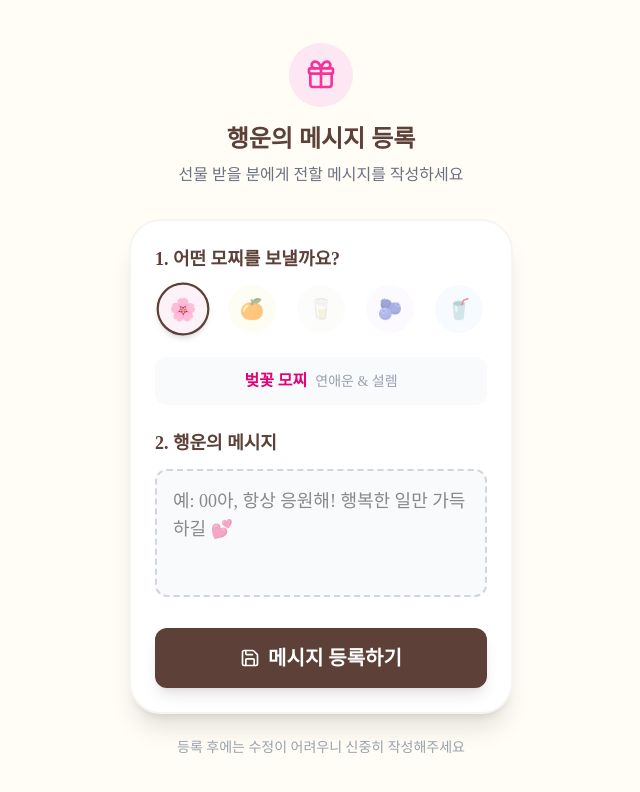
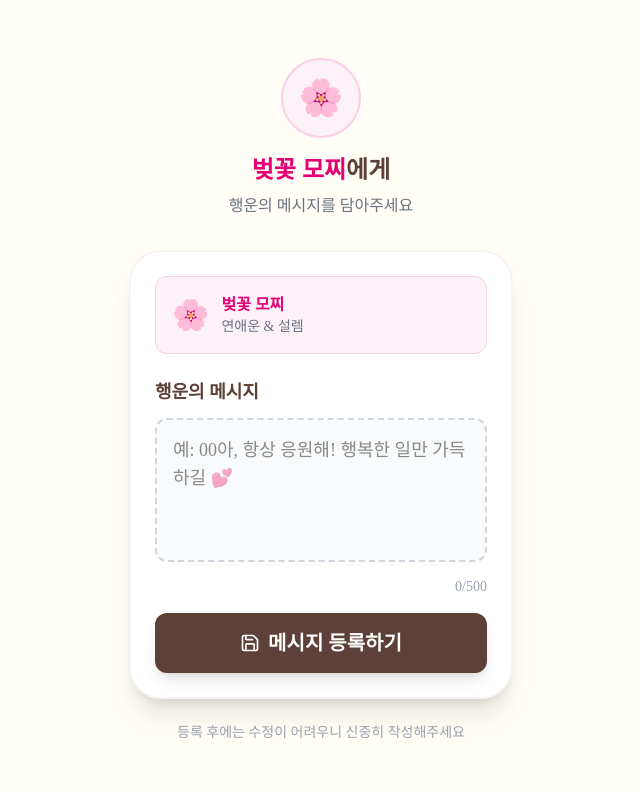
Before and after one commit to lynlog0511-glitch/teaparty, a Next.js app: page /setup/1 in a window 1280 px wide. Shown: the top 792 px of the page, without its empty margins (319-959 px from the left). Built offline with nearby package versions, Linux system fonts and the light colour scheme; no server answers; the database is empty; a web font is replaced by a local one.

Commit message:
feat: setup 페이지 색상 자동 선택 (URL 파라미터)

```diff
--- a/src/app/setup/[id]/page.tsx
+++ b/src/app/setup/[id]/page.tsx
@@ -1,7 +1,7 @@
 'use client';
 
 import { useState, useEffect } from 'react';
-import { useParams } from 'next/navigation';
+import { useParams, useSearchParams } from 'next/navigation';
 import { supabase } from '../../../utils/supabaseClient';
 import { motion } from 'framer-motion';
 import { Gift, Check, Sparkles, Save } from 'lucide-react';
@@ -9,11 +9,21 @@ import { fortunes, FortuneTheme } from '../../../data/fortunes';
 
 export default function SetupPage() {
   const params = useParams();
+  const searchParams = useSearchParams();
+
   const rabbitId = params.id as string;
+  const colorParam = searchParams.get('color') as FortuneTheme | null;
+
+  // 색상: URL 파라미터에서 가져오거나 기본값 pink
+  const selectedColor: FortuneTheme =
+    colorParam && Object.keys(fortunes).includes(colorParam)
+      ? colorParam
+      : 'pink';
+
+  const theme = fortunes[selectedColor];
 
   const [status, setStatus] = useState<'loading' | 'ready' | 'registered' | 'complete'>('loading');
   const [inputMsg, setInputMsg] = useState('');
-  const [selectedColor, setSelectedColor] = useState<FortuneTheme>('pink');
   const [isSaving, setIsSaving] = useState(false);
 
   // 초기 상태 체크
@@ -127,46 +137,36 @@ export default function SetupPage() {
         className="w-full max-w-sm"
       >
         <div className="text-center mb-8">
-          <div className="w-16 h-16 bg-pink-100 rounded-full flex items-center justify-center mx-auto mb-4">
-            <Gift className="w-8 h-8 text-pink-500" />
+          <div className={`w-20 h-20 ${theme.bg} rounded-full flex items-center justify-center mx-auto mb-4 text-4xl border-2 ${theme.border}`}>
+            {theme.icon}
           </div>
-          <h1 className="text-2xl font-bold text-[#5D4037] mb-2">행운의 메시지 등록</h1>
-          <p className="text-gray-500">선물 받을 분에게 전할 메시지를 작성하세요</p>
+          <h1 className="text-2xl font-bold text-[#5D4037] mb-2">
+            <span className={theme.color}>{theme.name}</span>에게
+          </h1>
+          <p className="text-gray-500">행운의 메시지를 담아주세요</p>
         </div>
 
         <div className="bg-white p-6 rounded-[2rem] shadow-xl border-2 border-stone-100">
-          <label className="block text-[#5D4037] text-lg mb-3 font-bold">1. 어떤 모찌를 보낼까요?</label>
-          <div className="flex justify-between mb-6 px-1 gap-1">
-            {(Object.keys(fortunes) as FortuneTheme[]).map((color) => (
-              <button
-                key={color}
-                onClick={() => setSelectedColor(color)}
-                className={`w-12 h-12 rounded-full flex items-center justify-center text-xl border-2 transition-all
-                  ${selectedColor === color ? 'scale-110 border-[#5D4037] shadow-md' : 'border-transparent opacity-50 hover:opacity-100'}
-                  ${fortunes[color].bg}`}
-              >
-                {fortunes[color].icon}
-              </button>
-            ))}
+          {/* 선택된 모찌 정보 */}
+          <div className={`flex items-center gap-3 p-4 rounded-xl ${theme.bg} border ${theme.border} mb-6`}>
+            <div className="text-3xl">{theme.icon}</div>
+            <div>
+              <div className={`font-bold ${theme.color}`}>{theme.name}</div>
+              <div className="text-gray-500 text-sm">{theme.desc}</div>
+            </div>
           </div>
 
-          <div className="text-center mb-6 p-3 rounded-xl bg-gray-50">
-            <span className={`font-bold ${fortunes[selectedColor].color}`}>
-              {fortunes[selectedColor].name}
-            </span>
-            <span className="text-gray-400 text-sm ml-2">
-              {fortunes[selectedColor].desc}
-            </span>
-          </div>
-
-          <label className="block text-[#5D4037] text-lg mb-3 font-bold">2. 행운의 메시지</label>
+          <label className="block text-[#5D4037] text-lg mb-3 font-bold">행운의 메시지</label>
           <textarea
             value={inputMsg}
             onChange={(e) => setInputMsg(e.target.value)}
             placeholder="예: 00아, 항상 응원해! 행복한 일만 가득하길 💕"
-            className="w-full h-32 p-4 rounded-xl bg-gray-50 border-2 border-dashed border-gray-300 focus:border-pink-300 focus:outline-none text-lg resize-none mb-6"
+            className="w-full h-36 p-4 rounded-xl bg-gray-50 border-2 border-dashed border-gray-300 focus:border-pink-300 focus:outline-none text-lg resize-none mb-2"
             maxLength={500}
           />
+          <div className="text-right text-sm text-gray-400 mb-4">
+            {inputMsg.length}/500
+          </div>
 
           <button
             onClick={saveMessage}
```
